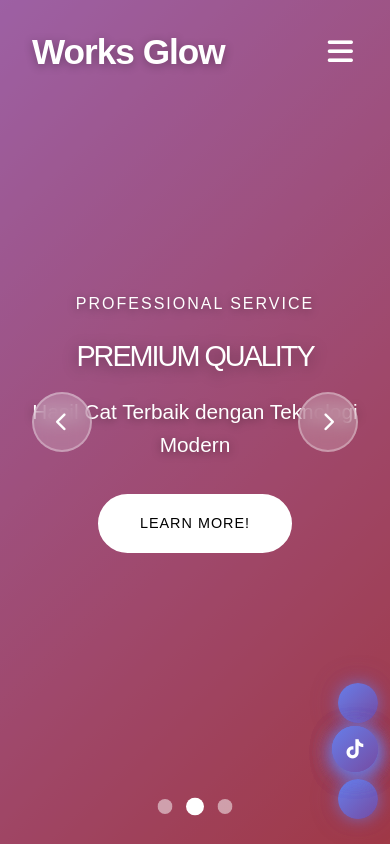
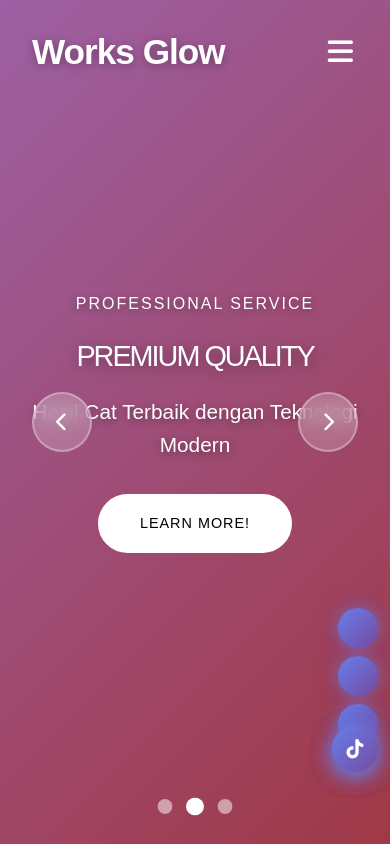
Before and after one commit to FikralAndhika/worksglowV2, a React (Vite) app in the folder frontend/: page / in a window 390 px wide. Shown: the top 844 px of the page. Built offline with nearby package versions, Linux system fonts and the light colour scheme; no server answers.

Commit message:
fix: move floating social above edit badge

```diff
--- a/frontend/src/index.css
+++ b/frontend/src/index.css
@@ -108,10 +108,10 @@ input,textarea,select{font-family:inherit}
 .social-links a:hover{color:#fff;transform:scale(1.2)}
 
 /* ── FLOATING SOCIAL ── */
-.floating-social{position:fixed;right:20px;bottom:30px;z-index:9000;display:flex;flex-direction:column;gap:10px;align-items:center}
+.floating-social{position:fixed;right:20px;bottom:110px;z-index:9000;display:flex;flex-direction:column;gap:10px;align-items:center}
 .float-btn{width:46px;height:46px;border-radius:50%;display:flex;align-items:center;justify-content:center;font-size:1.2rem;text-decoration:none;color:#fff;background:linear-gradient(135deg,#667eea,#764ba2);box-shadow:0 0 15px rgba(102,126,234,.6),0 0 30px rgba(118,75,162,.3)}
 @media(max-width:768px){
-  .floating-social{right:12px;bottom:25px;gap:8px}
+  .floating-social{right:12px;bottom:100px;gap:8px}
   .float-btn{width:40px;height:40px;font-size:1.1rem}
 }
 .edit-badge{
```
